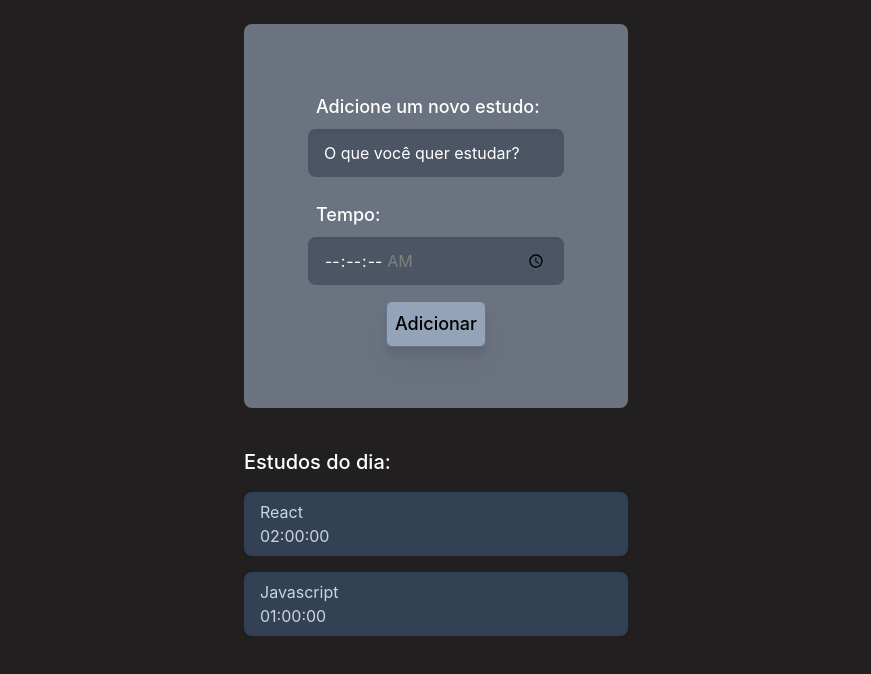
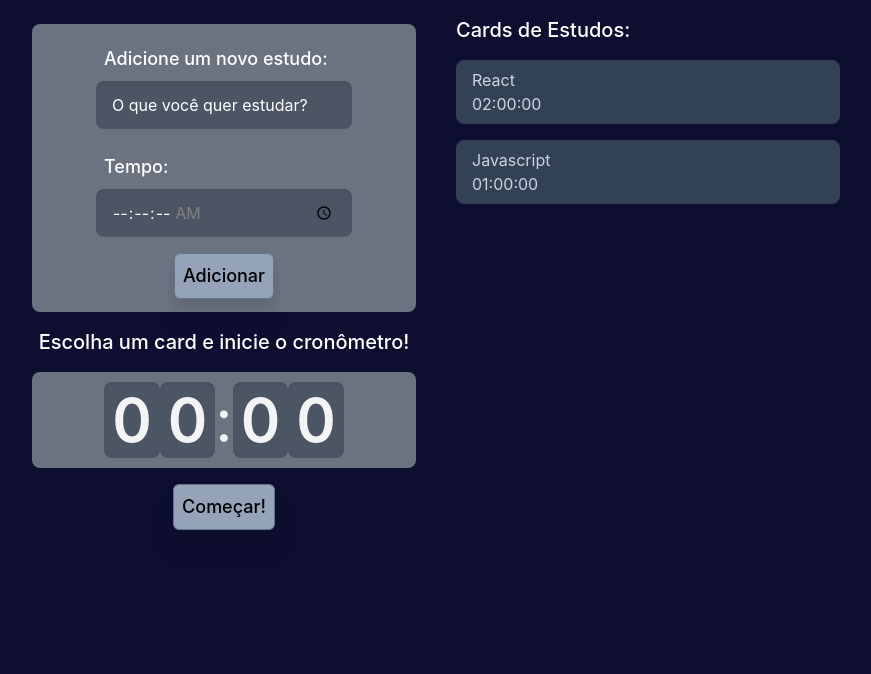
Before and after one commit to NicoleKirst/projeto-cronometro-estudos, a React (Create React App) app: page / in a window 1280 px wide. Shown: the top 674 px of the page, without its empty margins (204-1075 px from the left). Built offline with nearby package versions, Linux system fonts and the light colour scheme.

Commit message:
Cronometro criado

```diff
--- a/src/App.tsx
+++ b/src/App.tsx
@@ -1,12 +1,21 @@
 import React from 'react';
 import Form from './components/Form';
 import List from './components/List';
+import Stopwatch from './components/Stopwatch';
 
 function App() {
   return (
-    <div className="App flex flex-col items-center gap-10 content-center justify-center">
-      <Form />
-      <List />
+    <div className="App">
+      <div
+        className='flex items-start gap-10 content-center justify-center'
+      >
+      <div
+        className='flex flex-col items-center gap-4 content-center justify-center'>
+        <Form />
+        <Stopwatch />
+      </div>
+        <List />
+      </div>
     </div>
   );
 }
--- a/src/components/Form/index.tsx
+++ b/src/components/Form/index.tsx
@@ -4,7 +4,7 @@ class Form extends React.Component {
     render() {
         return (
             <form
-                className='mt-6 flex flex-col content-center justify-center items-center gap-4  bg-gray-500 w-96 h-96 rounded-lg'>
+                className='mt-6 flex flex-col content-center justify-center items-center gap-4  bg-gray-500 w-96 h-72 rounded-lg'>
                 <div>
                     <label
                         htmlFor="tarefa"
--- /dev/null
+++ b/src/components/List/Item/index.tsx
@@ -0,0 +1,12 @@
+export default function Item({tarefa,tempo}: { tarefa: string, tempo: string}) {
+    return (
+        <li
+            className='flex flex-col justify-center content-center pl-4 text-slate-300 text-md h-16 w-96 bg-slate-700 rounded-lg mt-4'>
+            <h3> {tarefa} </h3>
+            <span> {tempo} </span>
+        </li>
+    )
+}
+
+//pode dar o export ddefault lá em cima
+//versões mais novas não precisam importar o React
--- a/src/components/List/index.tsx
+++ b/src/components/List/index.tsx
@@ -1,5 +1,5 @@
 import React from 'react';
-import { isTemplateExpression } from 'typescript';
+import Item from './Item';
 
 function List() {
     const tarefas = [{
@@ -11,16 +11,13 @@ function List() {
     }]
     return(
         <aside className='w-96 h-96'>
-            <h2 className='text-white text-xl font-medium'>Estudos do dia:</h2>
+            <h2 className='text-white text-xl font-medium mt-4'>Cards de Estudos:</h2>
             <ul>
                 {tarefas.map((item, index) => (
-                    //não é boa prática usar o index pois ele vária, o ideal é usar ID
-                    <li
+                   <Item
                         key={index}
-                        className='flex flex-col justify-center content-center pl-4 text-slate-300 text-md h-16 w-96 bg-slate-700 rounded-lg mt-4'>
-                        <h3> {item.tarefa} </h3>
-                        <span> {item.tempo} </span>
-                    </li>
+                        {...item}
+                   />
                 ))}
             </ul>
         </aside>
--- /dev/null
+++ b/src/components/Stopwatch/Clock/index.tsx
@@ -0,0 +1,11 @@
+export default function Clock() {
+    return (
+        <>
+            <span className="bg-gray-600 rounded-lg p-2 font-semibold shadow-inner">0</span>
+            <span className="bg-gray-600 rounded-lg p-2 font-semibold shadow-inner">0</span>
+            <span>:</span>
+            <span className="bg-gray-600 rounded-lg p-2 font-semibold shadow-inner">0</span>
+            <span className="bg-gray-600 rounded-lg p-2 font-semibold shadow-inner">0</span>
+        </>
+    )
+}
--- /dev/null
+++ b/src/components/Stopwatch/index.tsx
@@ -0,0 +1,17 @@
+import Button from "../Button";
+import Clock from "./Clock";
+
+export default function Stopwatch() {
+    return (
+        <div className="flex flex-col content-center justify-center items-center gap-4">
+            <p className="text-white text-xl font-medium">Escolha um card e inicie o cronômetro!</p>
+            <div
+                className="flex content-center justify-center items-center bg-gray-500 w-96 h-24 rounded-lg text-gray-100 text-6xl">
+                <Clock />
+            </div>
+            <Button
+                text="Começar!"
+            />
+        </div>
+    )
+}
--- a/src/index.css
+++ b/src/index.css
@@ -9,7 +9,7 @@ body {
     sans-serif;
   -webkit-font-smoothing: antialiased;
   -moz-osx-font-smoothing: grayscale;
-  background-color: rgb(33, 31, 31);
+  background-color: rgb(14, 15, 48);
 }
 
 code {
```
